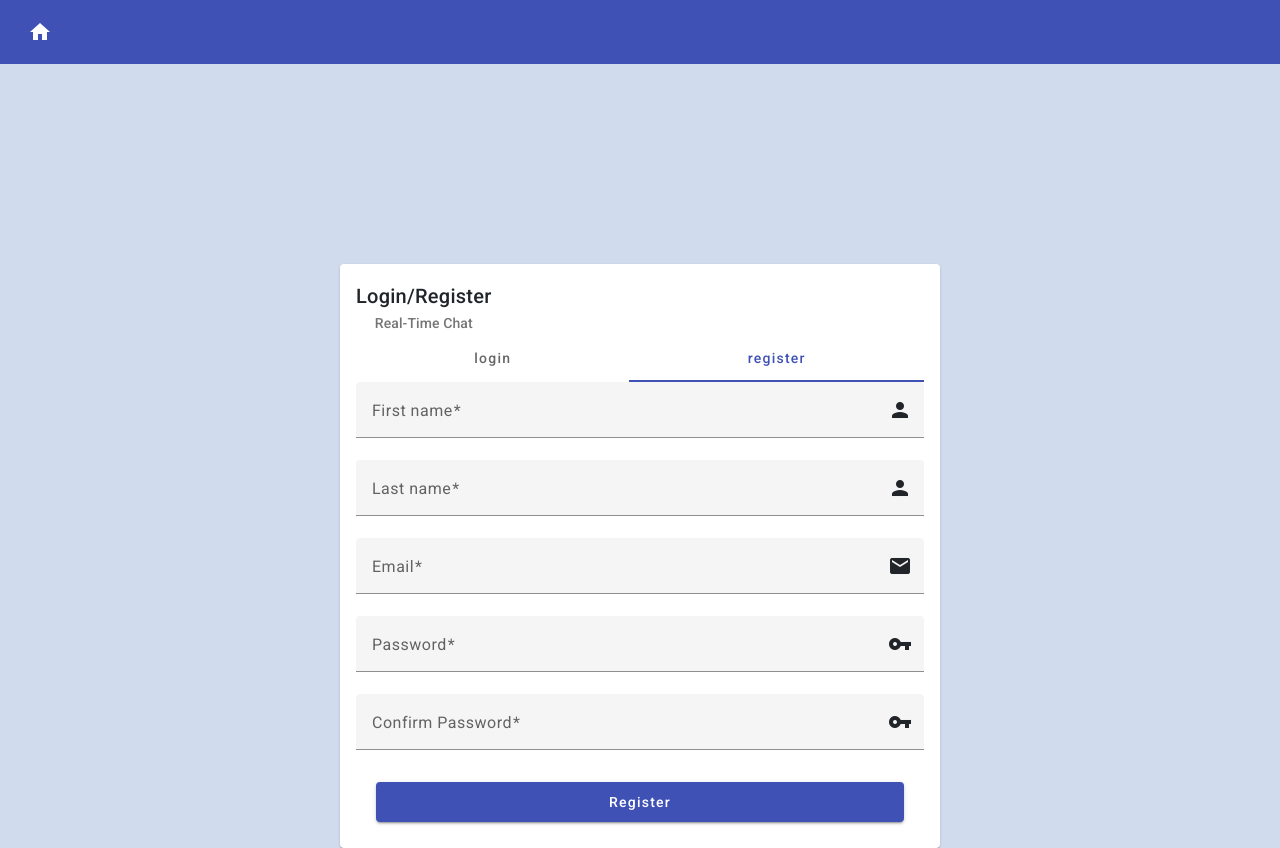
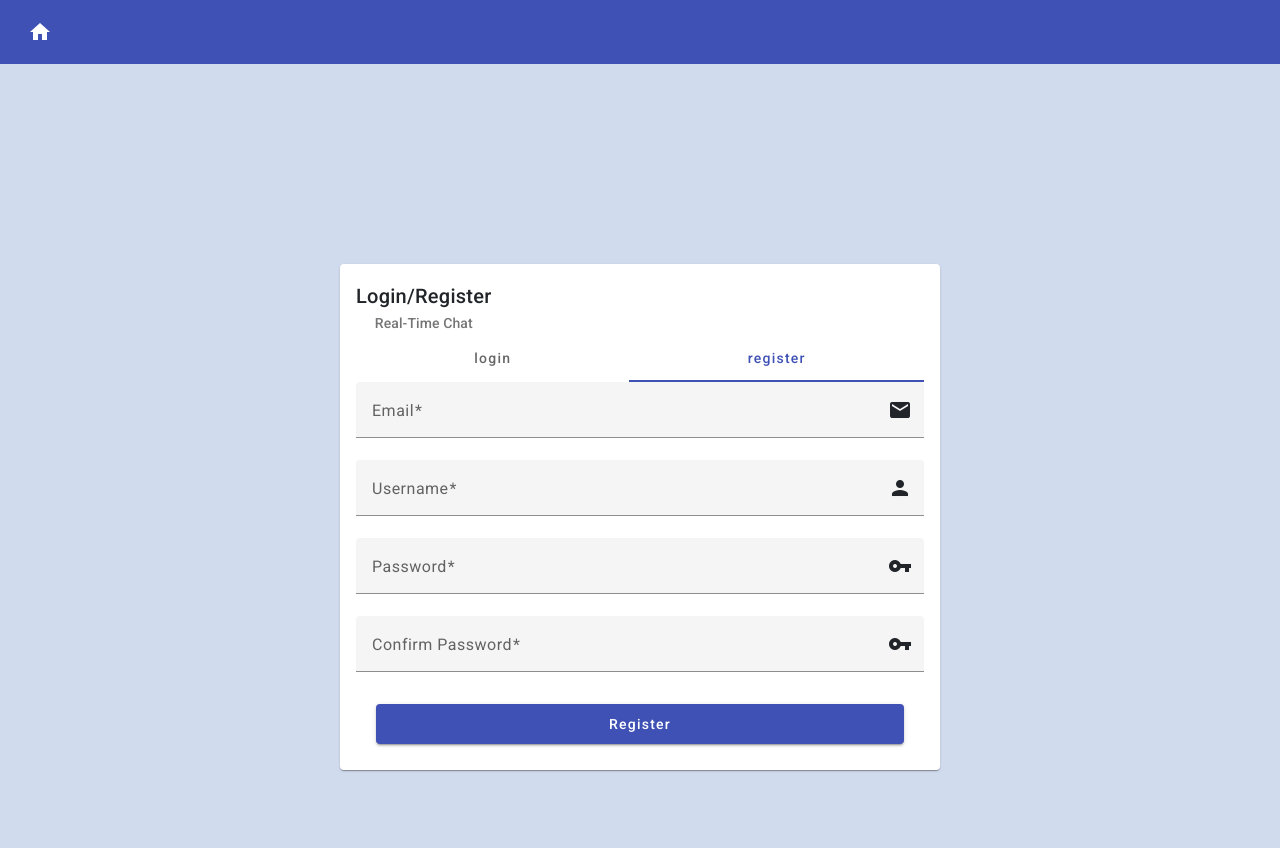
Before and after one commit to Anameskhi/real-time-chat-angular, an Angular app: page /auth/login in a window 1280 px wide. Both pictures are taken after a click on the tab "register". After the commit the page ends 800 px from the top, so only its background shows below. Built offline with nearby package versions, Linux system fonts and the light colour scheme; no server answers.

Commit message:
added update tab method

```diff
--- /dev/null
+++ b/src/app/core/services/auth.service.ts
@@ -0,0 +1,18 @@
+import { BehaviorSubject } from 'rxjs';
+import { Injectable } from '@angular/core';
+
+@Injectable({
+  providedIn: 'root'
+})
+export class AuthService {
+  private selectedTabIndexSubject = new BehaviorSubject<number>(0);
+  selectedTabIndex$ = this.selectedTabIndexSubject.asObservable();
+
+  updateSelectedTabIndex(index: number): void {
+    this.selectedTabIndexSubject.next(index);
+  }
+  constructor() {
+    // Set a default value (login tab) when the service is initialized
+    this.selectedTabIndexSubject.next(0);
+  }
+}
--- a/src/app/pages/auth/auth-routing.module.ts
+++ b/src/app/pages/auth/auth-routing.module.ts
@@ -17,11 +17,13 @@ const routes: Routes = [
     children:[
   {
     path: 'login',
-    component: LoginComponent
+    component: LoginComponent,
+    data: { tabIndex: 0 },
   },
   {
     path: 'register',
-    component: RegisterComponent
+    component: RegisterComponent,
+    data: { tabIndex: 1 },
   },
 ]
 }
--- a/src/app/pages/auth/auth.component.html
+++ b/src/app/pages/auth/auth.component.html
@@ -5,11 +5,11 @@
       <mat-card-subtitle>Real-Time Chat</mat-card-subtitle>
     </mat-card-header>
     <mat-card-content>
-      <mat-tab-group (selectedIndexChange)="tabChanged($event)" [selectedIndex]="selectedIndex">
-        <mat-tab label="login">
+      <mat-tab-group (selectedIndexChange)="tabChanged($event)" [selectedIndex]="authService.selectedTabIndex$ | async">
+        <mat-tab label="login" >
           <router-outlet></router-outlet>
         </mat-tab>
-        <mat-tab label="register">
+        <mat-tab label="register" >
           <router-outlet></router-outlet>
         </mat-tab>
       </mat-tab-group>
--- a/src/app/pages/auth/auth.component.ts
+++ b/src/app/pages/auth/auth.component.ts
@@ -1,53 +1,51 @@
-import { Component } from '@angular/core';
-import { Router, Routes,NavigationEnd } from '@angular/router';
-import { LoginComponent } from './login/login.component';
-import { RegisterComponent } from './register/register.component';
+import { Component, OnInit } from '@angular/core';
+import { Router, NavigationEnd, ActivatedRoute, Routes } from '@angular/router';
+import { AuthService } from 'src/app/core/services/auth.service';
 
 @Component({
   selector: 'app-auth',
   templateUrl: './auth.component.html',
   styleUrls: ['./auth.component.scss']
 })
-export class AuthComponent {
-  selectedIndex: number = 0;
-  constructor(private router: Router) {}
-  routes: Routes = [
-    {
-      path: 'auth',
-      component: AuthComponent,
-      children: [
-        { path: 'login', component: LoginComponent },
-        { path: 'register', component: RegisterComponent },
-        { path: '', redirectTo: 'login', pathMatch: 'full' },
-      ],
-    },
-  ];
+export class AuthComponent implements OnInit {
+  tabChangedIndex!:number
+  constructor(private router: Router, private route: ActivatedRoute,public authService: AuthService,) {}
+
 
   ngOnInit(): void {
+    this.updateSelectedTabManual();  // Call this method initially
+
     this.router.events.subscribe((event) => {
       if (event instanceof NavigationEnd) {
-        this.updateSelectedTab();
+        this.updateSelectedTabManual();
       }
     });
+
+    this.route.firstChild?.url.subscribe(() => {
+      this.updateSelectedTabManual();
+    });
+
   }
 
+  updateSelectedTabManual(): void {
+    const currentRoute = this.route.firstChild?.routeConfig?.path;
 
-  updateSelectedTab(): void {
-    const currentUrl = this.router.url;
+    console.log(currentRoute)
+    if (currentRoute === 'login') {
+      this.authService.updateSelectedTabIndex(0);
+      this.tabChanged(0)
+    } else if (currentRoute === 'register') {
 
-    if (currentUrl.includes('/auth/login')) {
-      // Set the selected tab index for the login tab
-      // Adjust the index based on your tab order (0-indexed)
-      // For example, if login is the first tab, set selectedIndex to 0
-      this.selectedIndex = 0;
-    } else if (currentUrl.includes('/auth/register')) {
-      // Set the selected tab index for the register tab
-      // Adjust the index based on your tab order
-      this.selectedIndex = 1;
+      this.authService.updateSelectedTabIndex(1);
+      this.tabChanged(1)
     }
   }
 
   tabChanged(index: number): void {
+    this.authService.selectedTabIndex$.subscribe((res) => (this.tabChangedIndex = res));
+    console.log(index);
+    this.authService.updateSelectedTabIndex(index);
+
     if (index === 0) {
       this.router.navigate(['/auth/login']);
     } else if (index === 1) {
--- a/src/app/pages/auth/auth.module.ts
+++ b/src/app/pages/auth/auth.module.ts
@@ -12,6 +12,7 @@ import { MatInputModule } from '@angular/material/input';
 import { MatToolbarModule } from '@angular/material/toolbar';
 import { MatTabsModule } from '@angular/material/tabs';
 import { FormsModule } from '@angular/forms';
+import { LoginComponent } from './login/login.component';
 
 @NgModule({
   declarations: [
@@ -29,6 +30,7 @@ import { FormsModule } from '@angular/forms';
     MatButtonModule,
     MatFormFieldModule,
     FormsModule,
+
   ]
 })
 export class AuthModule { }
--- a/src/app/pages/auth/register/register.component.html
+++ b/src/app/pages/auth/register/register.component.html
@@ -1,23 +1,7 @@
 <form [formGroup]="form" class="center-content" (submit)="submit()">
-  <mat-form-field class="example-full-width">
-    <mat-label>First name</mat-label>
-    <input
-    matInput
-    placeholder="Your fast name"
-    name="firstName"
-    formControlName="firstName">
-    <mat-icon matSuffix>person</mat-icon>
-  </mat-form-field>
 
-  <mat-form-field class="example-full-width">
-    <mat-label>Last name</mat-label>
-    <input
-    matInput
-    placeholder="Your last name"
-    name="lastName"
-    formControlName="lastName">
-    <mat-icon matSuffix>person</mat-icon>
-  </mat-form-field>
+
+
 
   <mat-form-field class="example-full-width">
     <mat-label>Email</mat-label>
@@ -27,6 +11,16 @@
     name="email"
     formControlName="email">
     <mat-icon matSuffix>email</mat-icon>
+  </mat-form-field>
+
+  <mat-form-field class="example-full-width">
+    <mat-label>Username</mat-label>
+    <input
+    matInput
+    placeholder="Your fast name"
+    name="firstName"
+    formControlName="firstName">
+    <mat-icon matSuffix>person</mat-icon>
   </mat-form-field>
 
   <mat-form-field class="example-full-width">
```
